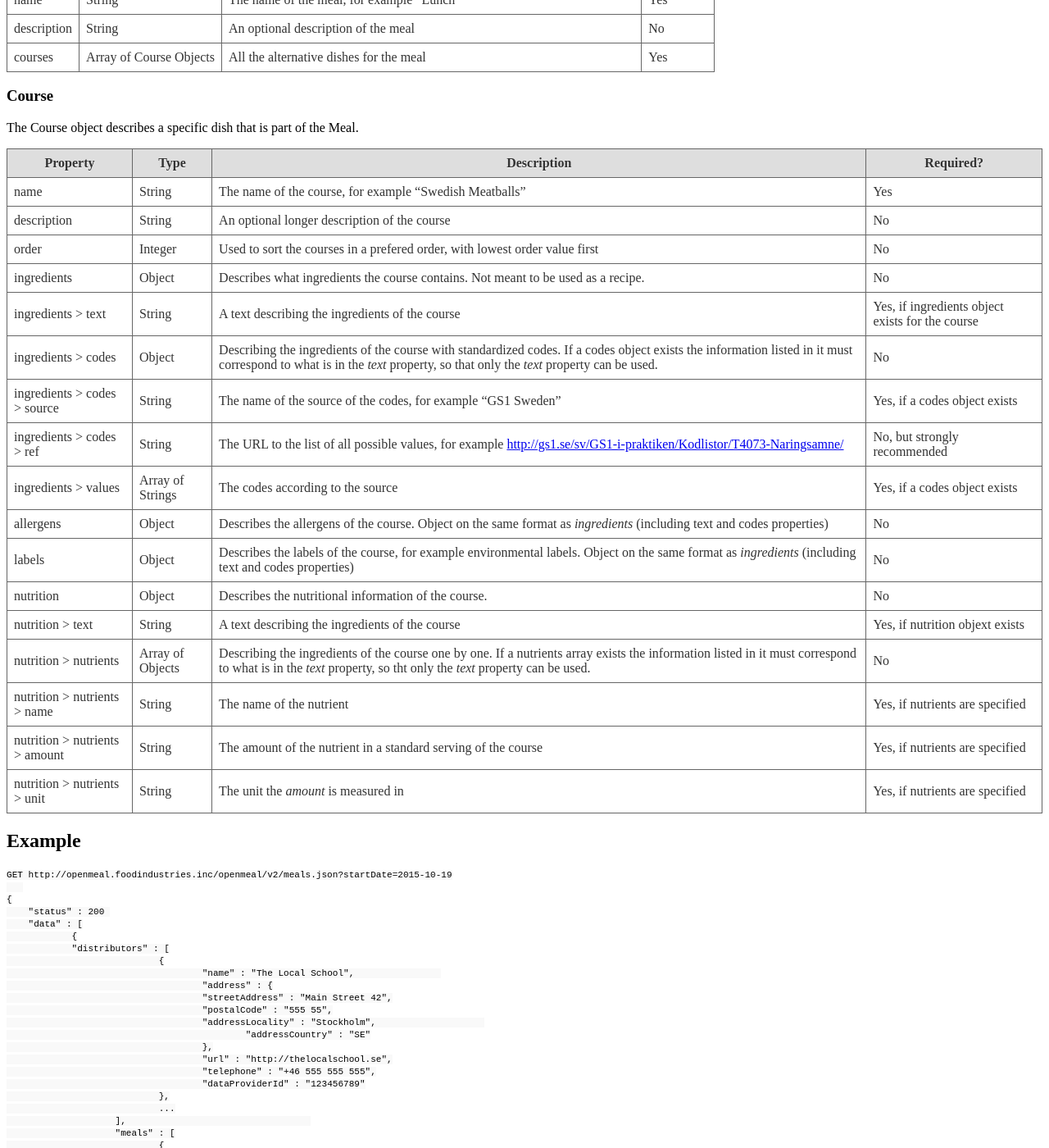
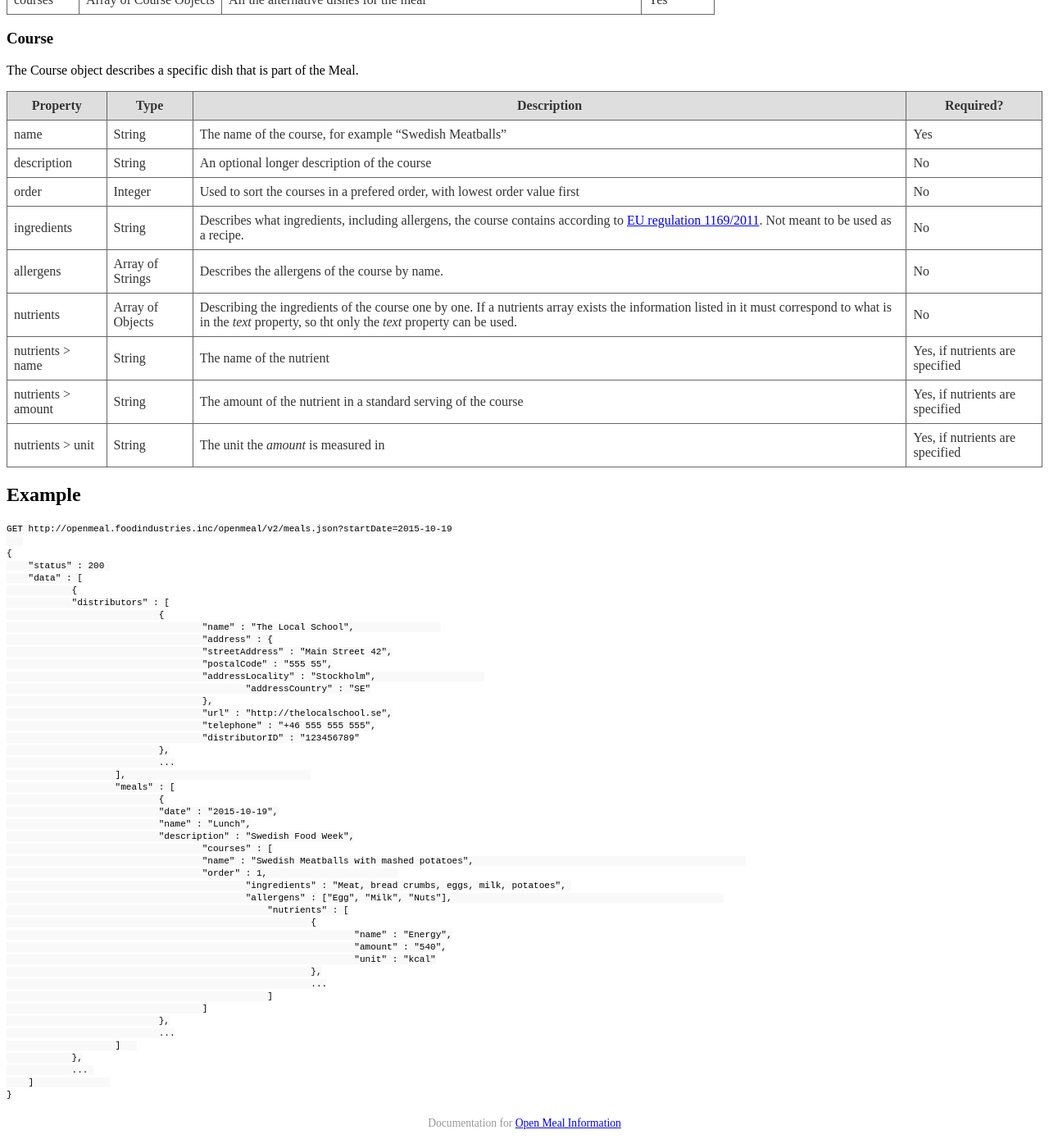
Before and after one commit to Orebrokommun/Open-Meal-Information, a Jekyll site: the page built from _posts/2014-12-18-get-meals.md, in a window 1280 px wide and 1400 px high, scrolled down 1043 px. Shown: the whole window at 82% size. Built offline with Jekyll 4.4.1, drawn with Linux system fonts in a browser that asks for light colours; Markdown is read by kramdown in place of the engine named in the settings; a style sheet for code colours, icons or effects is not loaded; some of the changed text lies outside the part shown.

Commit message:
Updated text based on feedback
Simplified “get meal” especially

```diff
--- a/_posts/2014-12-18-get-meals.md
+++ b/_posts/2014-12-18-get-meals.md
@@ -17,7 +17,7 @@ order: 5
 	<tr>
 		<td>Parameters: </td>
 		<td><ul>
-			<li>dataProviderId - optional parameter specifying the Data Provider ID for a Distributor, used to return only the meals for that Distributor. If not provided meals for all Distributors are returned.</li>
+			<li>distributorID - optional parameter specifying the Data Provider ID for a Distributor, used to return only the meals for that Distributor. If not provided meals for all Distributors are returned.</li>
 			<li>startDate - optional parameter on the format YYYY-MM-DD specifying the start of the period to get meals for. If not specified todays data will be used as default.</li>
 			<li>endDate - optional parameter on the format YYYY-MM-DD specifying the end of the period to get meals for. If not specified the next 7 days will be used as default.</li>
 		</ul></td>
@@ -45,8 +45,6 @@ The Meal object describes a whole meal, such as a lunch or a dinner, including a
 |Property|Type|Description|Required?|
 |-----------|------|--------------|-------------|
 |date|String|The data of the meal on the format YYYY-MM-DD, for example 2015-12-25|Yes|
-|startTime|String|The start time of the meal on the format HH:mm, for example 09:00|No|
-|endTime|String|The end time of the meal on the format HH:mm, for example, 14:35|No|
 |name|String|The name of the meal, for example "Lunch"|Yes|
 |description|String|An optional description of the meal|No|
 |courses|Array of Course Objects|All the alternative dishes for the meal|Yes|
@@ -59,20 +57,12 @@ The Course object describes a specific dish that is part of the Meal.
 |name|String|The name of the course, for example "Swedish Meatballs"|Yes|
 |description|String|An optional longer description of the course|No|
 |order|Integer|Used to sort the courses in a prefered order, with lowest order value first|No|
-|ingredients|Object|Describes what ingredients the course contains. Not meant to be used as a recipe.|No|
-|ingredients > text|String|A text describing the ingredients of the course|Yes, if ingredients object exists for the course|
-|ingredients > codes|Object|Describing the ingredients of the course with standardized codes. If a codes object exists the information listed in it must correspond to what is in the *text* property, so that only the *text* property can be used.|No|
-|ingredients > codes > source|String|The name of the source of the codes, for example "GS1 Sweden"|Yes, if a codes object exists|
-|ingredients > codes > ref|String|The URL to the list of all possible values, for example [http://gs1.se/sv/GS1-i-praktiken/Kodlistor/T4073-Naringsamne/](http://gs1.se/sv/GS1-i-praktiken/Kodlistor/T4073-Naringsamne/)|No, but strongly recommended|
-|ingredients > values|Array of Strings|The codes according to the source|Yes, if a codes object exists|
-|allergens|Object|Describes the allergens of the course. Object on the same format as *ingredients* (including text and codes properties)|No|
-|labels|Object|Describes the labels of the course, for example environmental labels. Object on the same format as *ingredients* (including text and codes properties)|No|
-|nutrition|Object|Describes the nutritional information of the course.|No|
-|nutrition > text|String|A text describing the ingredients of the course|Yes, if nutrition objext exists|
-|nutrition > nutrients|Array of Objects|Describing the ingredients of the course one by one. If a nutrients array exists the information listed in it must correspond to what is in the *text* property, so tht only the *text* property can be used.|No|
-|nutrition > nutrients > name|String|The name of the nutrient|Yes, if nutrients are specified|
-|nutrition > nutrients > amount|String|The amount of the nutrient in a standard serving of the course|Yes, if nutrients are specified|
-|nutrition > nutrients > unit|String|The unit the *amount* is measured in|Yes, if nutrients are specified|
+|ingredients|String|Describes what ingredients, including allergens, the course contains according to [EU regulation 1169/2011](http://eur-lex.europa.eu/LexUriServ/LexUriServ.do?uri=OJ:L:2011:304:0018:0063:EN:PDF). Not meant to be used as a recipe.|No|
+|allergens|Array of Strings|Describes the allergens of the course by name.|No|
+|nutrients|Array of Objects|Describing the ingredients of the course one by one. If a nutrients array exists the information listed in it must correspond to what is in the *text* property, so tht only the *text* property can be used.|No|
+|nutrients > name|String|The name of the nutrient|Yes, if nutrients are specified|
+|nutrients > amount|String|The amount of the nutrient in a standard serving of the course|Yes, if nutrients are specified|
+|nutrients > unit|String|The unit the *amount* is measured in|Yes, if nutrients are specified|
 
 ##Example
 
@@ -93,40 +83,28 @@ The Course object describes a specific dish that is part of the Meal.
     				    },
     				    "url" : "http://thelocalschool.se",
     				    "telephone" : "+46 555 555 555",
-					    "dataProviderId" : "123456789"
+					    "distributorID" : "123456789"
     			    },
 				    ...
     		    ],
 			    "meals" : [
 				    {
 			    	    "date" : "2015-10-19",
-			    	    "startTime" : "11:00",
-			    	    "endTime" : "13:00",
 			    	    "name" : "Lunch",
 			    	    "description" : "Swedish Food Week",
 					    "courses" : [
 			    		    "name" : "Swedish Meatballs with mashed potatoes",
 			    		    "order" : 1,
-						    "ingredients" : {
-							    "text" : "Meat, bread crumbs, eggs, milk and potatoes"
-    					    },
-						    "allergens" : {
-			    			    "text" : "Contains Eggs and Milk"
-			    			    "source" : "GS1 Sweden",
-			    			    "ref" : "http://www.gs1.se/en/GS1-in-practice/Code-lists/T4078-Allergen-type/",
-							    "values" : ["AM", "AE"],
-    					    },
-						    "nutrition" : {
-    						    "text" : "Energy: 500kcal, ...",
-							    "nutrients" : [
-								    {
-    								    "name" : "Energy",
-    								    "amount" : "540",
-									    "unit" : "kcal"
-    							    },
-								    ...
-							    ]
-						    }
+						    "ingredients" : "Meat, bread crumbs, eggs, milk, potatoes",
+						    "allergens" : ["Egg", "Milk", "Nuts"],
+							"nutrients" : [
+								{
+    								"name" : "Energy",
+    								"amount" : "540",
+									"unit" : "kcal"
+    							},
+								...
+							]
 					    ]
     			    },
 				    ...
```
Also changed, not shown: _posts/2014-12-18-list-distributors.md (+4 -3 lines), index.md (+1 -1 lines).
